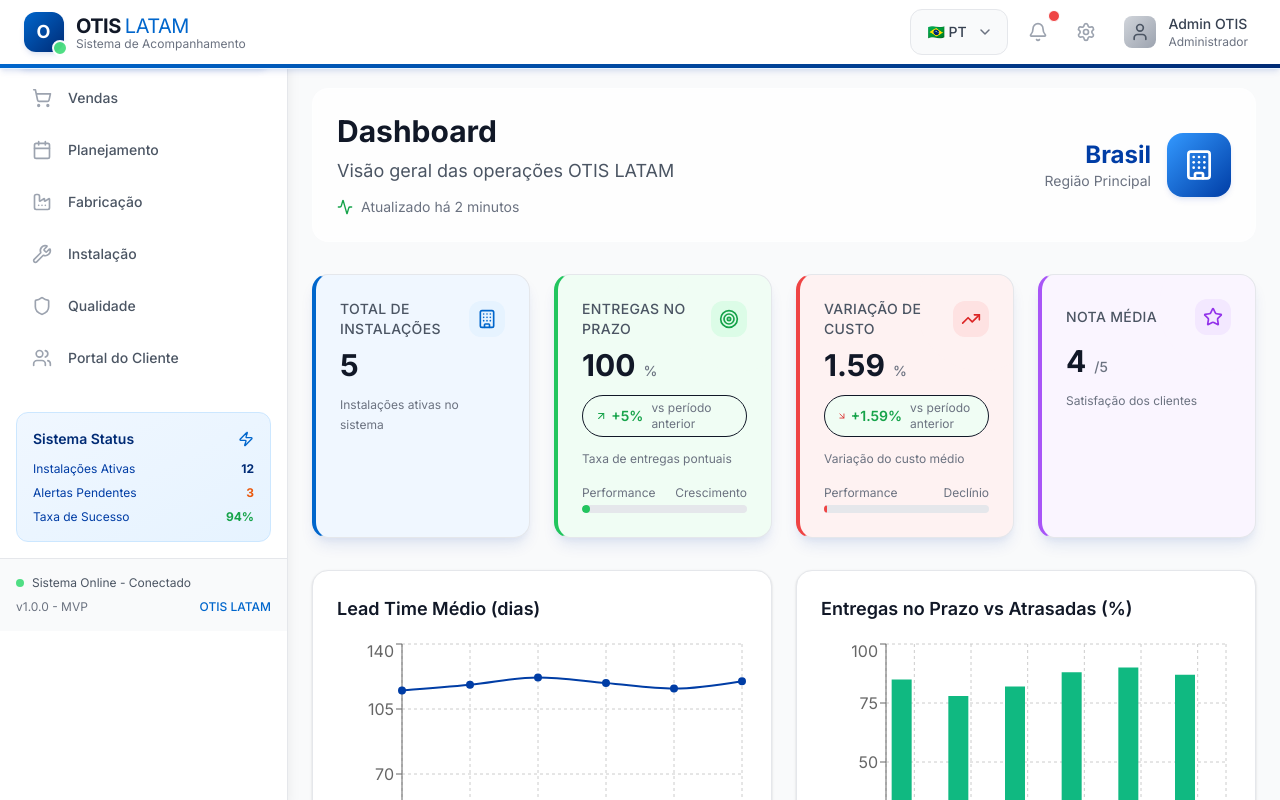
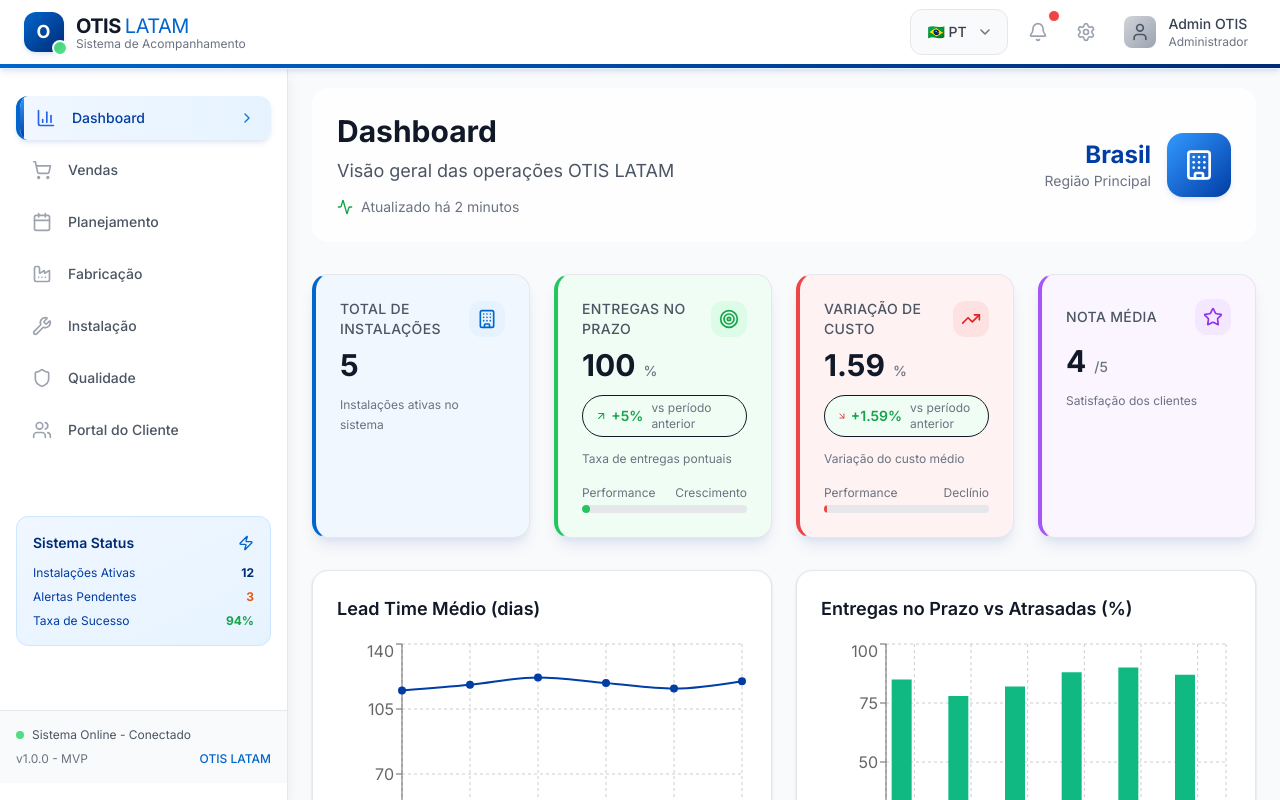
Before and after one commit to D13G0XD/ChallengeOtis, a React (Vite) app: page / in a window 1280 px wide. Shown: the top 800 px of the page. Built offline with nearby package versions, Linux system fonts and the light colour scheme.

Commit message:
fix: ajuste da sidebar

```diff
--- a/src/components/Sidebar.jsx
+++ b/src/components/Sidebar.jsx
@@ -39,24 +39,14 @@ const Sidebar = ({ isOpen, onClose }) => {
 
       {/* Sidebar */}
       <div className={`
-        fixed top-17 left-0 z-40 w-72 h-full bg-white border-r border-gray-200
-        transform transition-transform duration-300 ease-out lg:translate-x-0 shadow-lg
+        fixed top-16 left-0 z-40 w-72 h-[calc(100vh-4rem)] bg-white border-r border-gray-200
+        transform transition-transform duration-300 ease-out lg:translate-x-0 shadow-lg overflow-y-auto
         ${isOpen ? 'translate-x-0' : '-translate-x-full'}
       `}>
 
-        {/* Header do sidebar mobile */}
-        <div className="flex items-center justify-between p-6 lg:hidden border-b border-gray-100">
-          <h2 className="text-lg font-bold text-gray-900">Menu Navegação</h2>
-          <button
-            onClick={onClose}
-            className="p-2 rounded-xl text-gray-400 hover:text-gray-600 hover:bg-gray-100 transition-all duration-200"
-          >
-            <X className="h-5 w-5" />
-          </button>
-        </div>
 
         {/* Navegação */}
-        <nav className="flex-1 mt-6 px-4 pb-4 space-y-2 mt-22">
+        <nav className="flex-1 px-4 pb-4 space-y-2 mt-8">
           {navigation.map((item, index) => (
             <NavLink
               key={item.name}
@@ -91,7 +81,7 @@ const Sidebar = ({ isOpen, onClose }) => {
 
                   {/* Indicador de ativo */}
                   {isActive && (
-                    <div className="absolute left-0 top-0 bottom-0 w-1 bg-gradient-to-b from-otis-500 to-otis-700 rounded-r-full"></div>
+                    <div className="absolute left-0 top-0 bottom-0 w-1 bg-gradient-to-b from-otis-500 to-otis-700 rounded-r-full "></div>
                   )}
                 </>
               )}
@@ -100,7 +90,7 @@ const Sidebar = ({ isOpen, onClose }) => {
         </nav>
 
         {/* Seção de estatísticas rápidas */}
-        <div className="p-4 m-4 bg-gradient-to-br from-otis-50 to-otis-100 rounded-xl border border-otis-200">
+        <div className="p-4 m-4 bg-gradient-to-br from-otis-50 to-otis-100 rounded-xl border border-otis-200 mt-12">
           <div className="flex items-center justify-between mb-3">
             <h3 className="text-sm font-semibold text-otis-800">Sistema Status</h3>
             <Zap className="h-4 w-4 text-otis-600" />
@@ -123,7 +113,7 @@ const Sidebar = ({ isOpen, onClose }) => {
         </div>
 
         {/* Footer do sidebar */}
-        <div className="p-4 border-t border-gray-200 bg-gray-50">
+        <div className="p-4 border-t border-gray-200 bg-gray-50 mt-16">
           <div className="flex items-center text-xs text-gray-600 mb-2">
             <div className="w-2 h-2 bg-green-400 rounded-full mr-2 animate-pulse-subtle"></div>
             Sistema Online - Conectado
```
